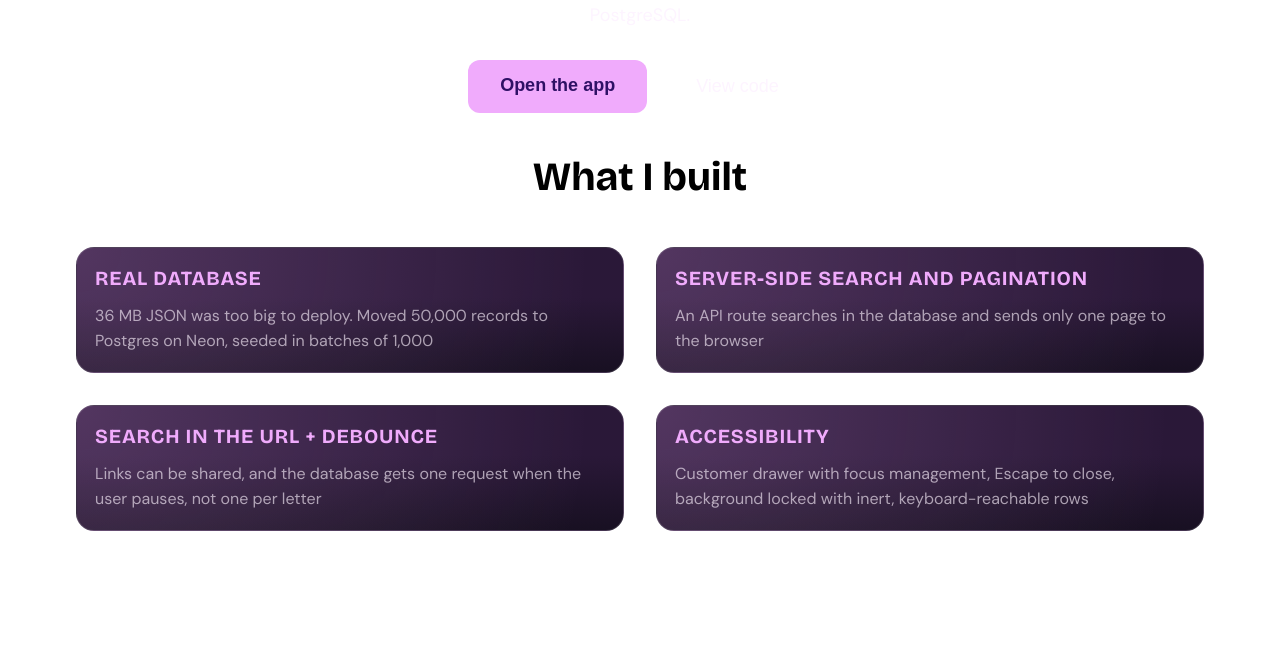
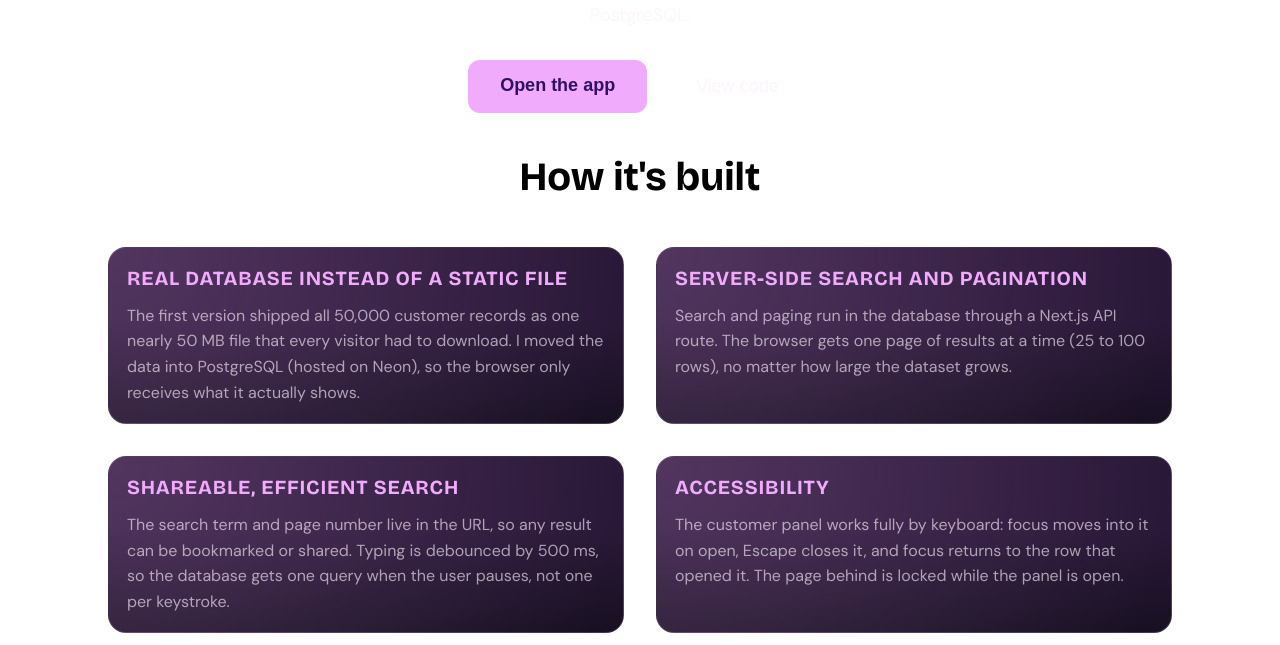
Before and after one commit to Dariusz-Wolontariusz/customer-search, a Next.js app: page / in a window 1280 px wide. Shown: the part 169-814 px from the top of the page. Built offline with nearby package versions, Linux system fonts and the light colour scheme.

Commit message:
Add animation and styling to landing page

```diff
--- a/app/page.module.css
+++ b/app/page.module.css
@@ -103,7 +103,7 @@
 
 .cardContainer {
   list-style: none;
-  padding: 0;
+  padding-inline: 2rem;
   margin: 0;
   display: grid;
   grid-template-columns: 1fr;
@@ -115,7 +115,6 @@
   border: 1px solid var(--section-border);
   padding: 1.125rem;
   border-radius: 1.125rem;
-  /* background-color: var(--section-bg); */
   background:
     radial-gradient(
       circle at top left,
@@ -123,6 +122,17 @@
       transparent 32rem
     ),
     linear-gradient(180deg, var(--zebra) 40%, var(--bg) 100%);
+  transition:
+    background-color 0.3s,
+    transform 0.3s;
+}
+
+.cardContainer li:hover {
+  background:
+    radial-gradient(circle at top left, #f0abfc45, transparent 32rem),
+    linear-gradient(180deg, #321d43 40%, #1d1227 100%);
+  border-color: var(--hover-border-secondary);
+  transform: translateY(-3px);
 }
 
 .cardContainer h3 {
--- a/app/page.tsx
+++ b/app/page.tsx
@@ -27,34 +27,40 @@ function StartPage() {
         </div>
       </section>
       <section className={styles.cardSection}>
-        <h2>What I built</h2>
+        <h2>How it's built</h2>
         <ul className={styles.cardContainer}>
           <li>
-            <h3>Real database</h3>
+            <h3>Real database instead of a static file</h3>
             <p>
-              36 MB JSON was too big to deploy. Moved 50,000 records to Postgres
-              on Neon, seeded in batches of 1,000
+              The first version shipped all 50,000 customer records as one
+              nearly 50 MB file that every visitor had to download. I moved the
+              data into PostgreSQL (hosted on Neon), so the browser only
+              receives what it actually shows.
             </p>
           </li>
           <li>
             <h3>Server-side search and pagination</h3>
             <p>
-              An API route searches in the database and sends only one page to
-              the browser
+              Search and paging run in the database through a Next.js API route.
+              The browser gets one page of results at a time (25 to 100 rows),
+              no matter how large the dataset grows.
             </p>
           </li>
           <li>
-            <h3>Search in the URL + debounce</h3>
+            <h3>Shareable, efficient search</h3>
             <p>
-              Links can be shared, and the database gets one request when the
-              user pauses, not one per letter
+              The search term and page number live in the URL, so any result can
+              be bookmarked or shared. Typing is debounced by 500 ms, so the
+              database gets one query when the user pauses, not one per
+              keystroke.
             </p>
           </li>
           <li>
             <h3>Accessibility</h3>
             <p>
-              Customer drawer with focus management, Escape to close, background
-              locked with inert, keyboard-reachable rows
+              The customer panel works fully by keyboard: focus moves into it on
+              open, Escape closes it, and focus returns to the row that opened
+              it. The page behind is locked while the panel is open.
             </p>
           </li>
         </ul>
```
